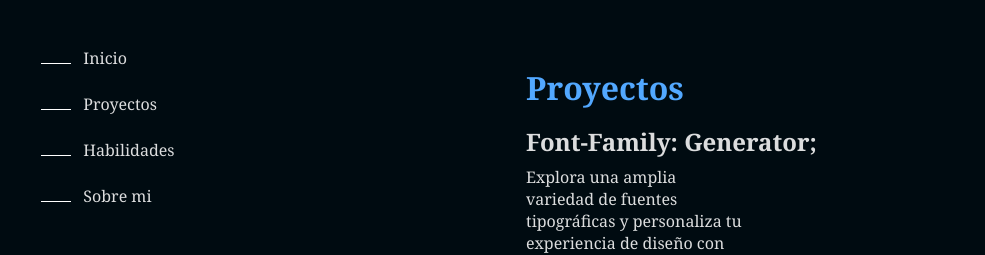
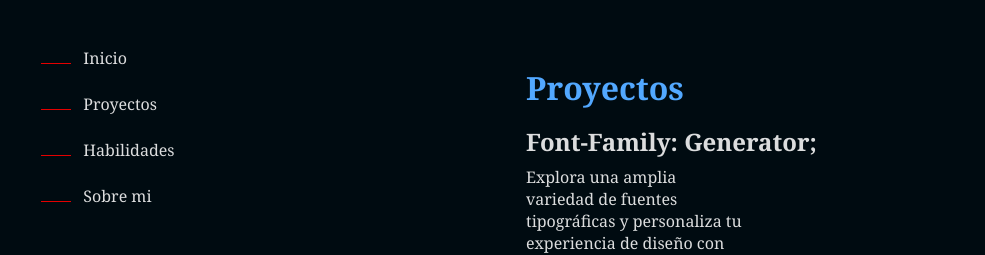
Before and after one commit to stivcode21/Colaboracion-Portafolio, a React (Vite) app: page / in a window 1280 px wide. Shown: the part 603-858 px from the top of the page, without its empty margins (194-1179 px from the left). Built offline with nearby package versions, Linux system fonts and the light colour scheme.

Commit message:
haciendo el js

```diff
--- a/src/components/informacion/TextoInfo.jsx
+++ b/src/components/informacion/TextoInfo.jsx
@@ -1,26 +1,29 @@
 export const TextoInfo = () => {
   return (
     <>
+      <section id="inicio">
         <div id="textoInicio" className="textoInfo">
           <p className="pInfo">
             ¡Hola! Soy Alan, un desarrollador front-end con una pasión por crear
-          experiencias web cautivadoras y funcionales. Con una sólida formación
-          en tecnologías como HTML, CSS, JavaScript, React, entre otras. junto
-          con un ojo meticuloso para el diseño y la usabilidad, me esfuerzo por
-          llevar las ideas desde la concepción hasta la realidad digital.
+            experiencias web cautivadoras y funcionales. Con una sólida
+            formación en tecnologías como HTML, CSS, JavaScript, React, entre
+            otras. junto con un ojo meticuloso para el diseño y la usabilidad,
+            me esfuerzo por llevar las ideas desde la concepción hasta la
+            realidad digital.
           </p>
           <p className="pInfo">
             <strong className="strongInfo">¿Qué Puedo Hacer por Ti?</strong>
-          Mi enfoque principal es desarrollar interfaces de usuario atractivas y
-          responsivas que no solo sean visualmente agradables, sino también
+            Mi enfoque principal es desarrollar interfaces de usuario atractivas
+            y responsivas que no solo sean visualmente agradables, sino también
             intuitivas y fáciles de usar. Desde sitios web corporativos hasta
-          aplicaciones web interactivas, tengo la experiencia y las habilidades
-          necesarias para crear soluciones que destaquen y deleiten a los
-          usuarios.
+            aplicaciones web interactivas, tengo la experiencia y las
+            habilidades necesarias para crear soluciones que destaquen y
+            deleiten a los usuarios.
           </p>
 
           <h2 className="titleProyectos">Proyectos</h2>
         </div>
+      </section>
     </>
   );
 };
--- a/src/components/presentacion/Presentacion.jsx
+++ b/src/components/presentacion/Presentacion.jsx
@@ -3,6 +3,27 @@
 import "./presentacion.scss";
 
 export const Presentacion = () => {
+
+  // Función para verificar qué sección está visible en la pantalla
+  function detectarSeccionVisible() {
+    const secciones = document.querySelectorAll('section');
+    const enlaceSecciones = document.querySelectorAll('.ulMarcado strong');
+
+    secciones.forEach((seccion, index) => {
+      const seccionRect = seccion.getBoundingClientRect();
+      if (seccionRect.top >= 0 && seccionRect.top <= window.innerHeight) {
+        // Si la sección está en la pantalla, agregamos la clase active al enlace correspondiente
+        enlaceSecciones[index].classList.add('active');
+      } else {
+        // Si la sección no está en la pantalla, eliminamos la clase active del enlace correspondiente
+        enlaceSecciones[index].classList.remove('active');
+      }
+    });
+  }
+
+  // Detectar cambios en el desplazamiento de la página
+  window.addEventListener('scroll', detectarSeccionVisible);
+
   return (
     <>
       <section className="presentacion">
@@ -31,16 +52,22 @@
         <section className="navegacion">
           <ul className="ulMarcado">
             <li className="liMarcado">
-              <strong className="lineaMarcadora"></strong> Inicio
+              <strong
+                className="lineaMarcadora active"
+                id="inicioLink"
+              ></strong>{" "}
+              Inicio
             </li>
             <li className="liMarcado">
-              <strong className="lineaMarcadora"></strong> Proyectos
+              <strong className="lineaMarcadora" id="proyectos"></strong>{" "}
+              Proyectos
             </li>
             <li className="liMarcado">
-              <strong className="lineaMarcadora"></strong> Habilidades
+              <strong className="lineaMarcadora" id="habilidadesLink"></strong>{" "}
+              Habilidades
             </li>
             <li className="liMarcado">
-              <strong className="lineaMarcadora"></strong> Sobre mi
+              <strong className="lineaMarcadora" id="sobreMiLink"></strong> Sobre mi
             </li>
           </ul>
         </section>
--- a/src/components/presentacion/presentacion.scss
+++ b/src/components/presentacion/presentacion.scss
@@ -62,6 +62,10 @@
           width: 30px;
           display: inline-block;
           margin-right: 0.5em;
+
+          &.active {
+            border-bottom: 1px solid rgb(228, 0, 0);
+          }
         }
       }
     }
--- a/src/components/proyectos/Proyectos.jsx
+++ b/src/components/proyectos/Proyectos.jsx
@@ -43,7 +43,7 @@
   return (
     <>
       {proyectos.map(({ title, description, link, github, image, tags }) => (
-        <article id="proyectos" key={title} className="proyecs" data-aos="fade-left">
+        <section id="proyectos" key={title} className="proyecs" data-aos="fade-left">
           <div className="proyectInfo">
             <h3 className="titleProyect">{title}</h3>
             <p className="pProyects">{description}</p>
@@ -102,7 +102,7 @@
             alt={`Captura de pantalla del proyecto ${image}`}
             className="imgProyect"
           />
-        </article>
+        </section>
       ))}
     </>
   );
```
Lines whose indentation alone changed are shown as unchanged.
